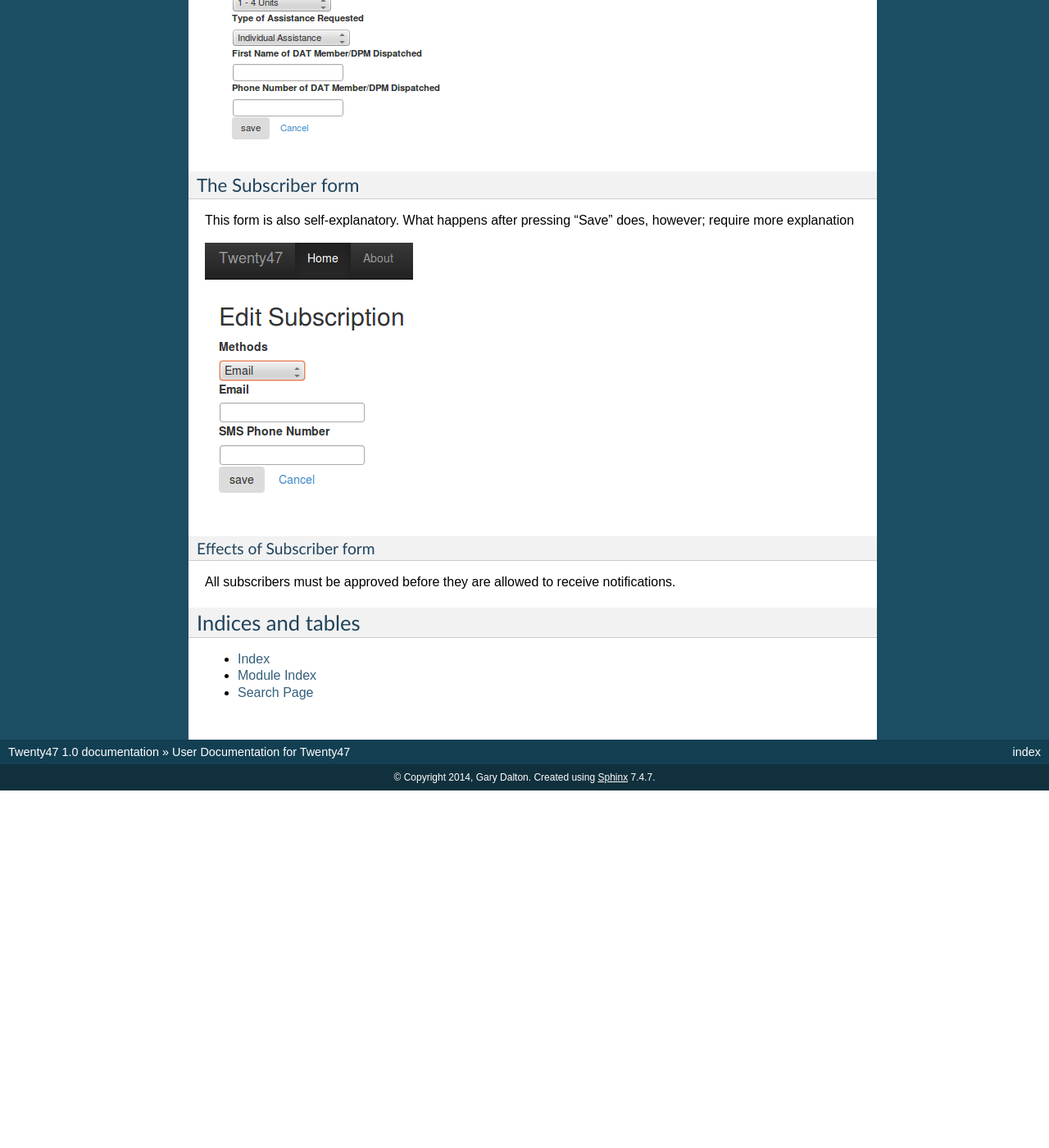
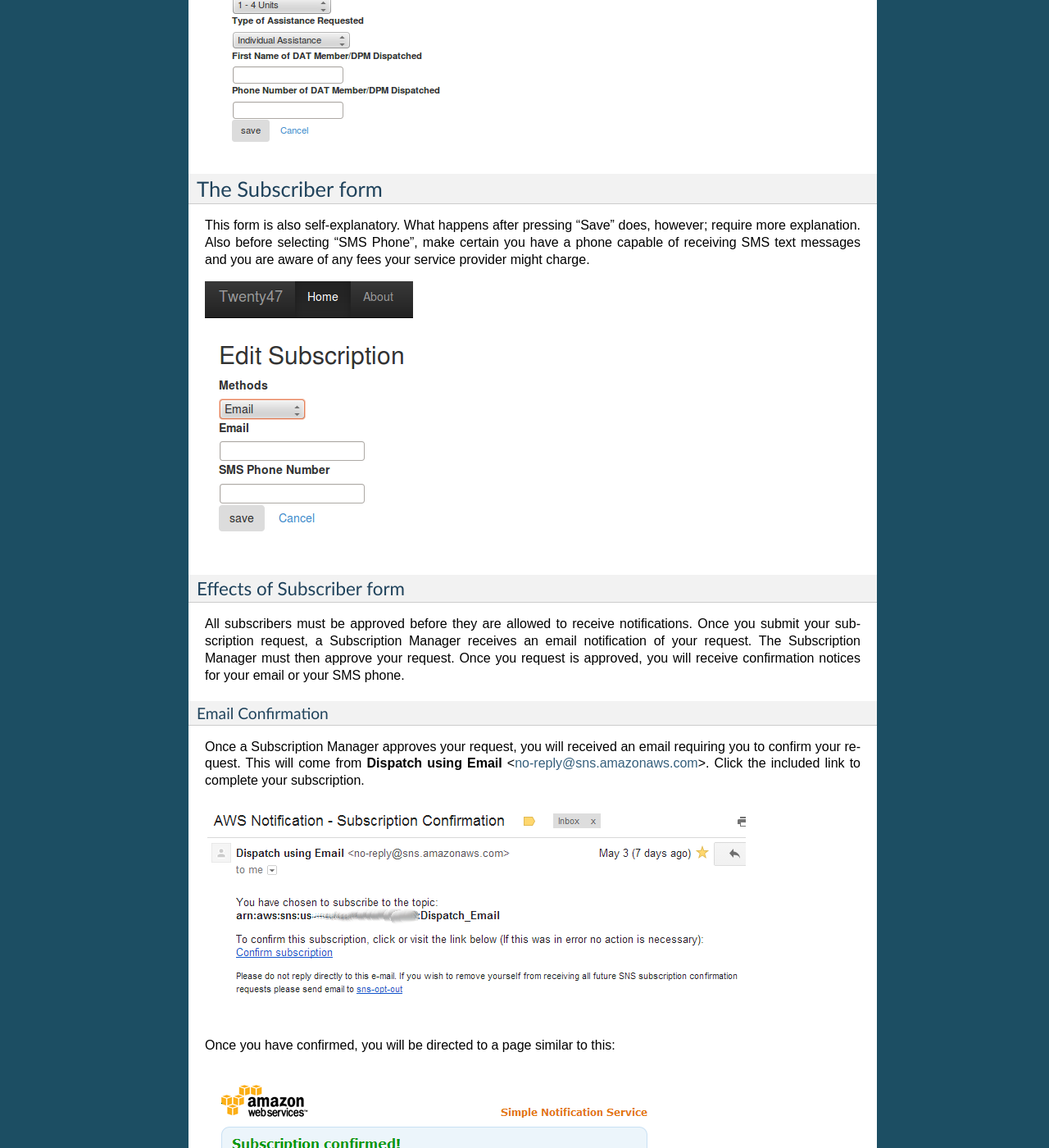
Before and after one commit to gary-dalton/Twenty47, a Sphinx documentation site: the page built from docs/for_users.rst, in a window 1280 px wide and 1400 px high, scrolled down 852 px. Shown: the whole window at 82% size. Built offline with Sphinx 7.4.7, drawn with Linux system fonts in a browser that asks for light colours; before the commit the page ends 1816 px from its top, so only the background shows below that.

Commit message:
user email comfirmation

```diff
--- a/docs/for_users.rst
+++ b/docs/for_users.rst
@@ -15,7 +15,7 @@ is then pushed to email or SMS subscribers. For most users, there are
 
 
 The Dispatch Create form
-------------------------
+========================
 The use this should be self-explanatory. Upon submission,
 Dispatch Create sends a notification to all subscribers.
 
@@ -23,18 +23,39 @@ Dispatch Create sends a notification to all subscribers.
    :alt: Create a new dispatch form
 
 The Subscriber form
--------------------
+===================
 This form is also self-explanatory. What happens after pressing "Save"
-does, however; require more explanation
+does, however; require more explanation. Also before selecting "SMS
+Phone", make certain you have a phone capable of receiving SMS text
+messages and you are aware of any fees your service provider might charge.
 
 .. image:: _static/subscriber.png
    :alt: Manage your subscription form
 
 
 Effects of Subscriber form
-^^^^^^^^^^^^^^^^^^^^^^^^^^
+--------------------------
 All subscribers must be approved before they are allowed to receive
-notifications.
+notifications. Once you submit your subscription request, a Subscription
+Manager receives an email notification of your request. The Subscription
+Manager must then approve your request. Once you request is approved,
+you will receive confirmation notices for your email or your SMS phone.
+
+Email Confirmation
+^^^^^^^^^^^^^^^^^^
+Once a Subscription Manager approves your request, you will received an
+email requiring you to confirm your request. This will come from
+**Dispatch using Email** <no-reply@sns.amazonaws.com>. Click the included
+link to complete your subscription.
+
+.. image:: _static/email_sub_pending.png
+   :alt: Emailed confirmation request
+
+Once you have confirmed, you will be directed to a page similar to this:
+
+.. image:: _static/email_sub_confirm.png
+   :alt: Your email is confirmed
+
 
 
 
```
Also changed, not shown: docs/_static/admin_sub_pending.png (added), docs/_static/email_sub_confirm.png (added), docs/_static/email_sub_pending.png (added).
